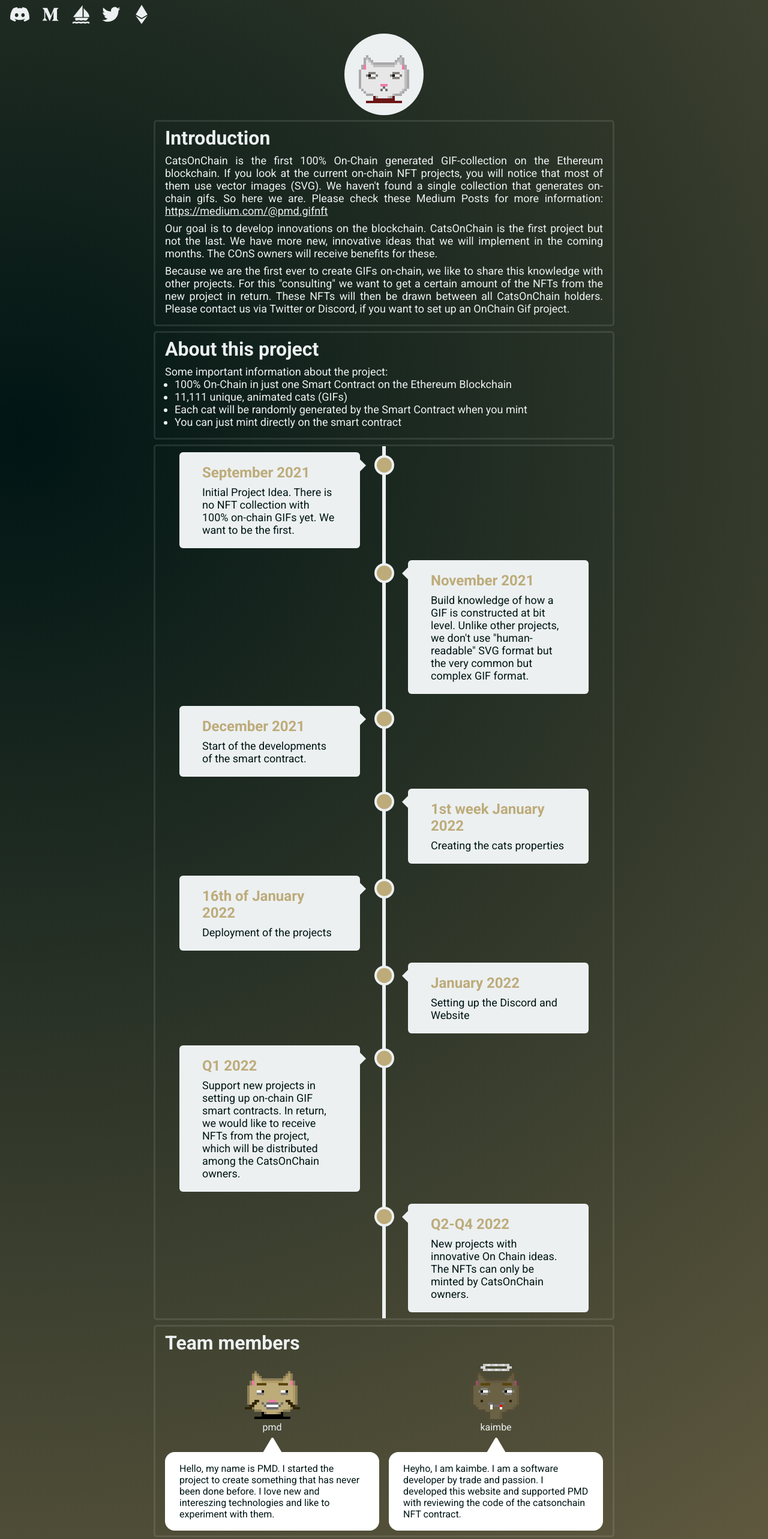
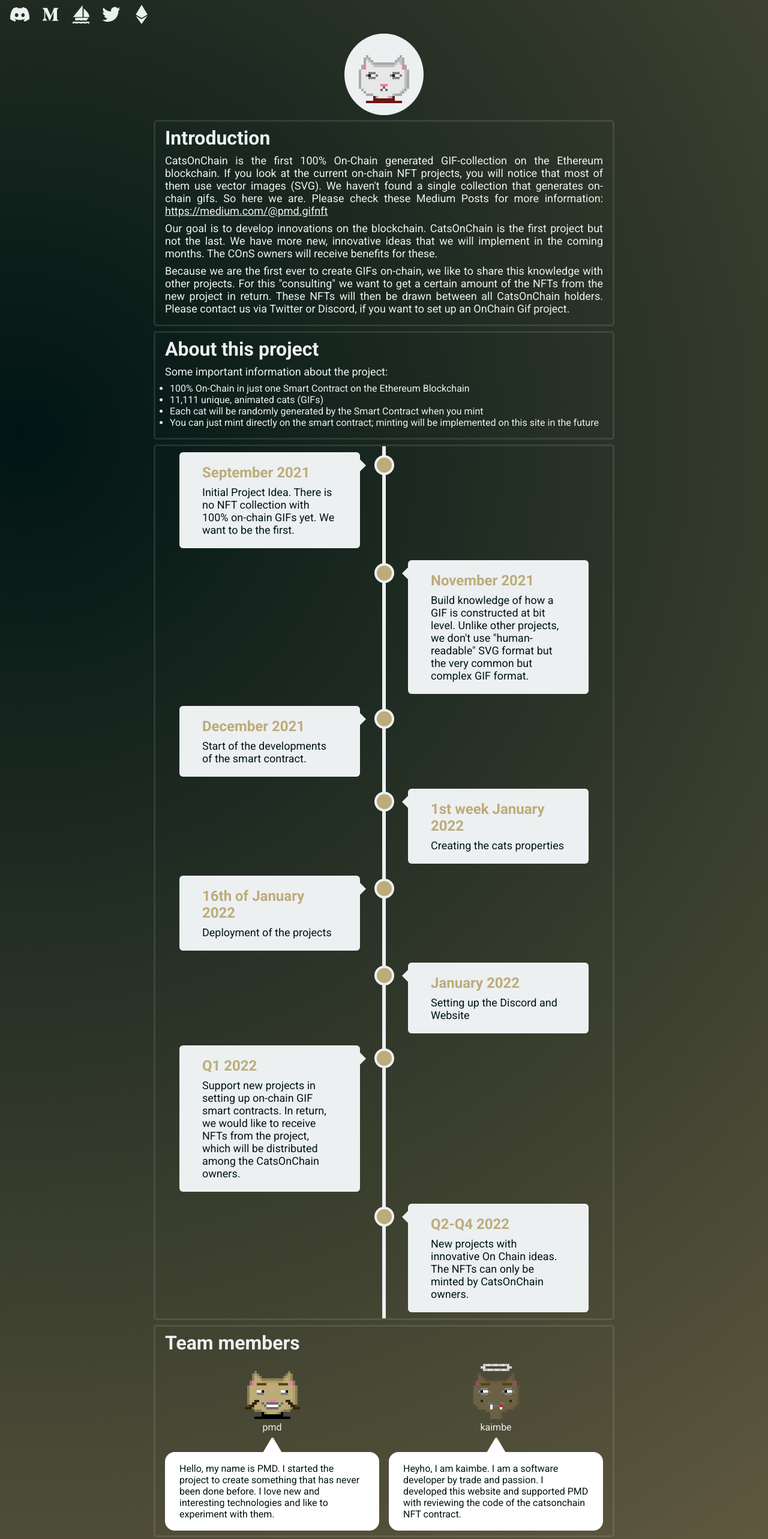
Before and after one commit to desombre/catsonchain, a React (Create React App) app: page / in a window 1280 px wide. Shown: the top 2566 px of the page at 60% size. Built offline with nearby package versions, Linux system fonts and the light colour scheme.

Commit message:
Minor fixes for typos and missing info

```diff
--- a/src/components/Info/Info.js
+++ b/src/components/Info/Info.js
@@ -7,7 +7,9 @@ const Info = () => {
       <h1><TextDecorator>About this project</TextDecorator></h1>
       <p className="text">
         Some important information about the project:
-        <ul>
+        </p>
+
+        <ul className="text">
           <li>
             100% On-Chain in just one Smart Contract on the Ethereum Blockchain
           </li>
@@ -16,9 +18,8 @@ const Info = () => {
             Each cat will be randomly generated by the Smart Contract when you
             mint
           </li>
-          <li> You can just mint directly on the smart contract</li>
+          <li> You can just mint directly on the smart contract; minting will be implemented on this site in the future</li>
         </ul>
-      </p>
     </div>
   );
 };
--- a/src/components/team/Team.js
+++ b/src/components/team/Team.js
@@ -11,7 +11,7 @@ const Team = ({ side, ...props }) => {
       <div className="team-container">
       <div className="team-item">
           <Member name={"pmd"} picture={"cat0.gif"}>
-            Hello, my name is PMD. I started the project to create something that has never been done before. I love new and intereszing technologies and like to experiment with them.
+            Hello, my name is PMD. I started the project to create something that has never been done before. I love new and interesting technologies and like to experiment with them.
           </Member>
         </div>
         <div className="team-item">
```
